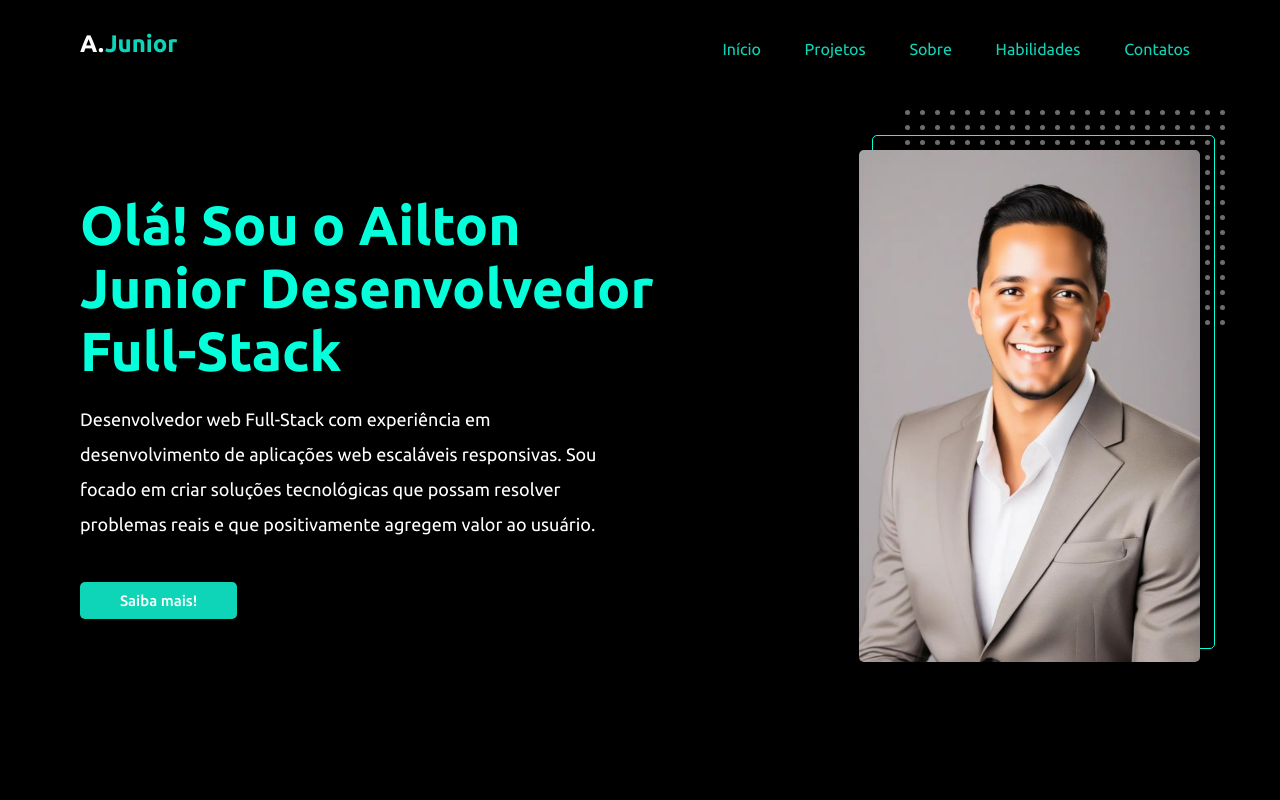
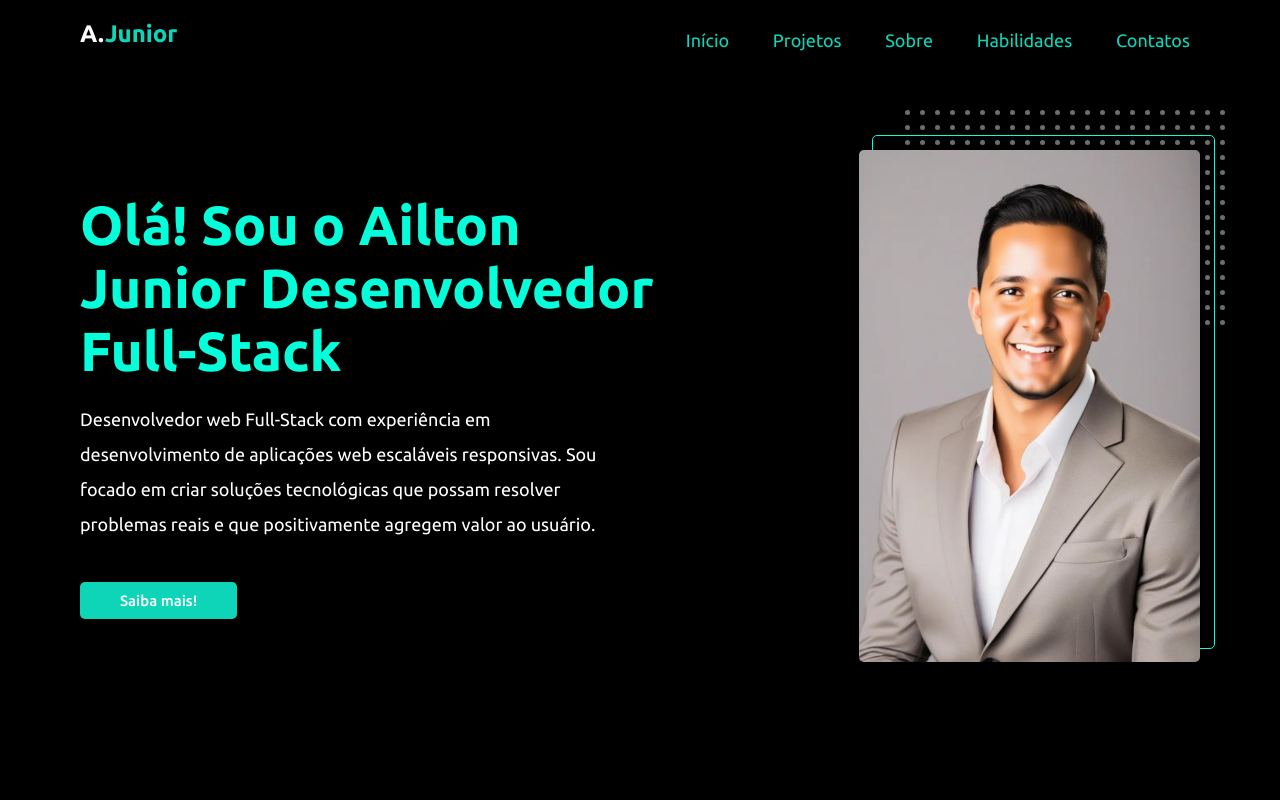
Before and after one commit to ailtonjunior11/ailtonjr.github.io, a plain HTML site: page index.html in a window 1280 px wide. Shown: the top 800 px of the page. Drawn offline with nearby package versions, Linux system fonts and the light colour scheme; a web font is replaced by a local one.

Commit message:
Atualização navbar__links, navbar.css

```diff
--- a/css/components/navbar.css
+++ b/css/components/navbar.css
@@ -20,7 +20,7 @@
 }
 
 .navbar .navbar__content {
-  padding: 3rem 4rem 1rem;
+  padding: 2rem 4rem;
   display: flex;
   justify-content: space-between;
 }
@@ -36,6 +36,7 @@
 .navbar .navbar__content .navbar__links a {
   padding: 1rem;
   display: inline-block;
+  font-size: 1.8rem;
   color: var(--secondary-color);
 }
 
```
